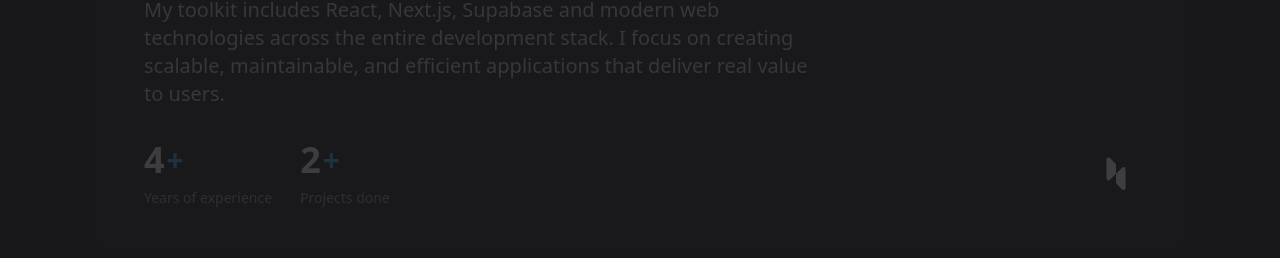
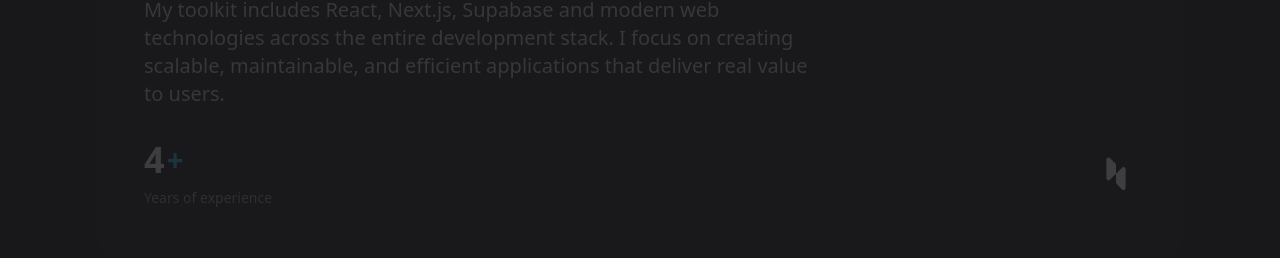
Before and after one commit to FabianDev404/portfolio, a React (Vite) app: page / in a window 1280 px wide. Shown: the part 1135-1393 px from the top of the page. Built offline with nearby package versions, Linux system fonts and the light colour scheme; no server answers.

Commit message:
Update About.jsx

```diff
--- a/src/components/About.jsx
+++ b/src/components/About.jsx
@@ -6,10 +6,10 @@ const About = () => {
       label: t("about.yearsExperience"),
       number: 4,
     },
-    {
-      label: t("about.projectsDone"),
-      number: 2,
-    }
+    // {
+    //   label: t("about.projectsDone"),
+    //   number: 2,
+    // }
   ];
   return (
     <section id="about" className="section">
```
